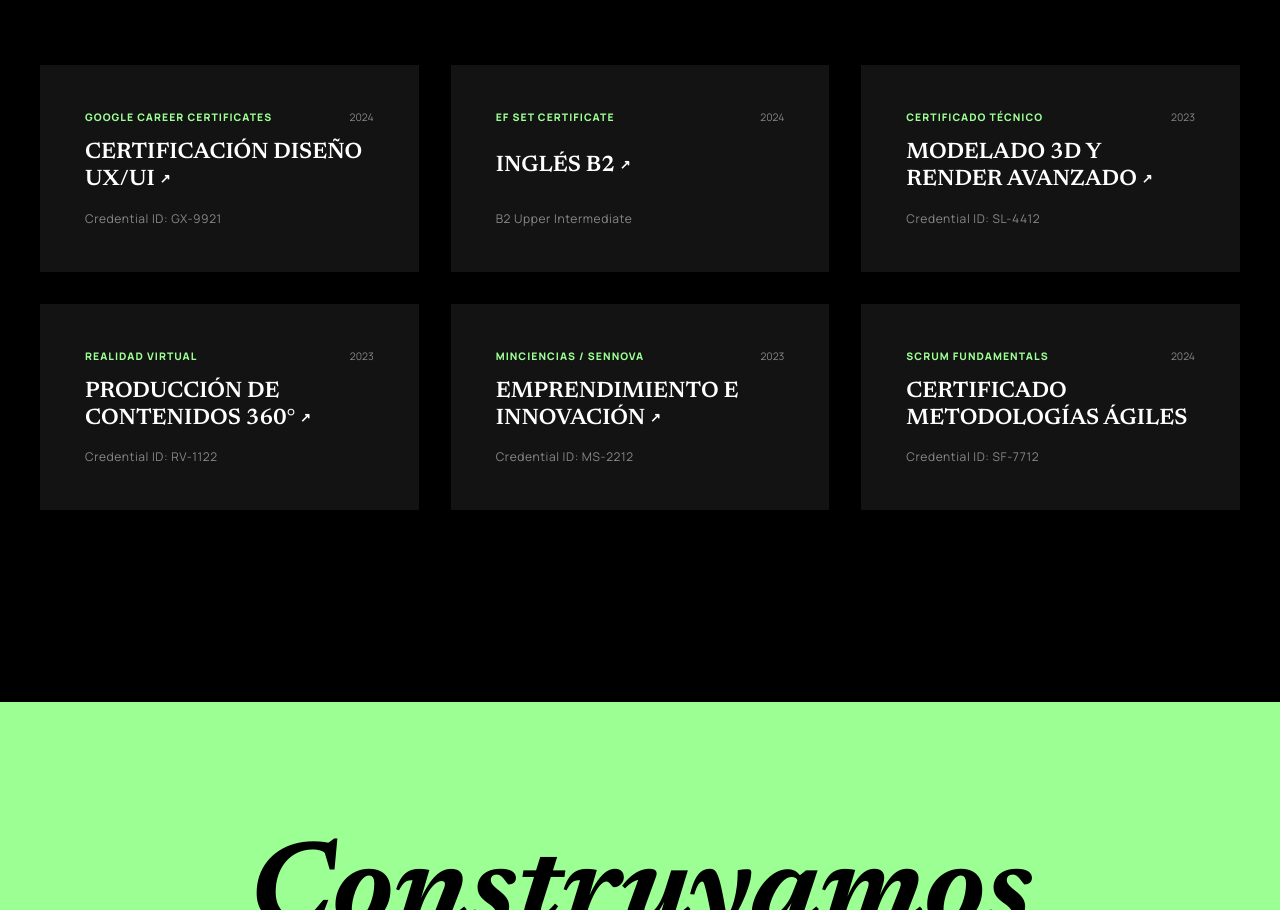
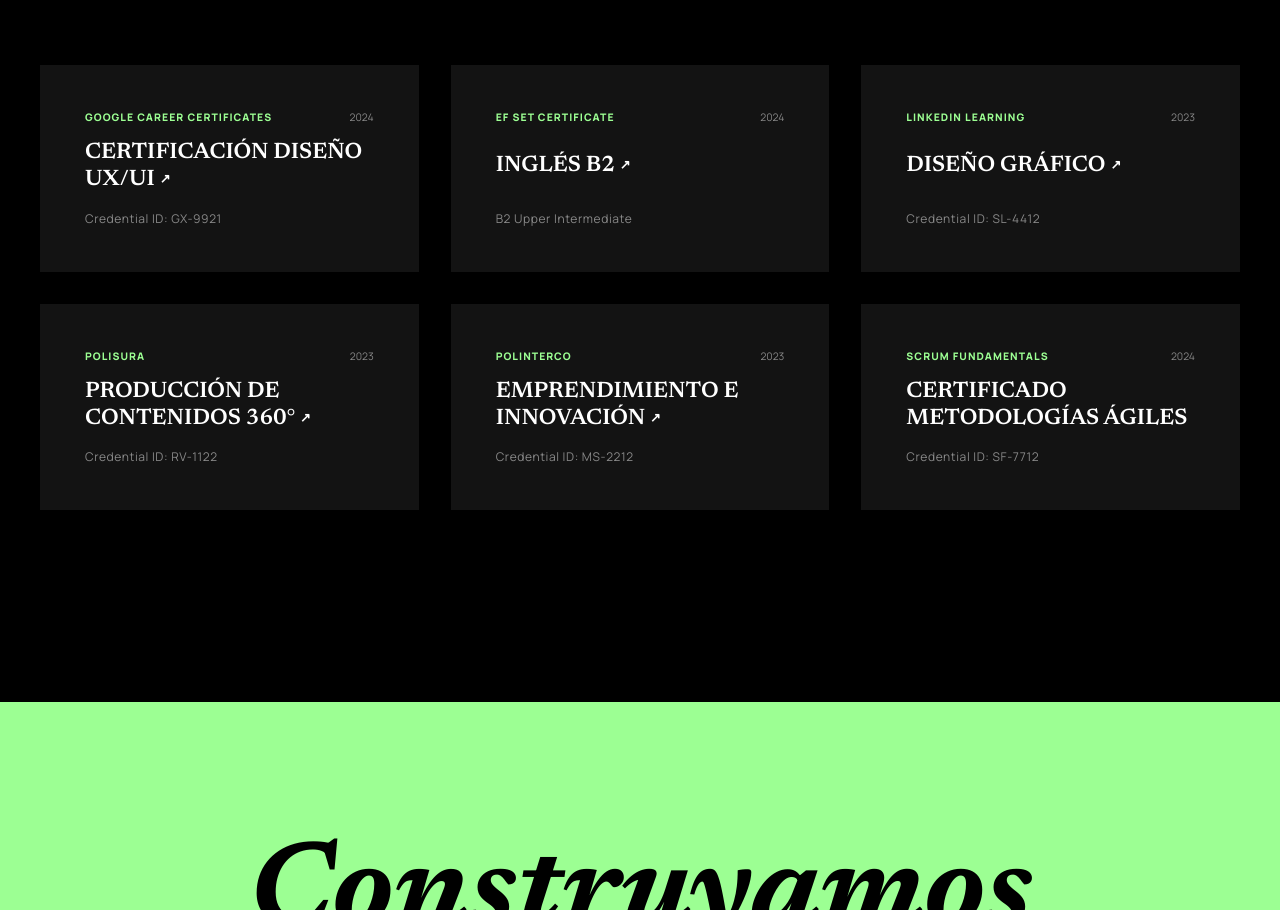
Before and after one commit to yekam97/yekam97.github.io, a Next.js app: page / in a window 1280 px wide. Shown: the part 5643-6553 px from the top of the page. Built offline with nearby package versions, Linux system fonts and the light colour scheme.

Commit message:
feat: Update certification information to match actual credentials from providers

```diff
--- a/components/Certifications.js
+++ b/components/Certifications.js
@@ -17,22 +17,22 @@
     id: 'B2 Upper Intermediate'
   },
   {
-    name: 'MODELADO 3D Y RENDER AVANZADO',
-    issuer: 'CERTIFICADO TÉCNICO',
+    name: 'DISEÑO GRÁFICO',
+    issuer: 'LINKEDIN LEARNING',
     date: '2023',
     url: 'https://www.linkedin.com/learning/certificates/ce1e321bbee3b0af651a8321602d50b335ef11b980a9b6c4c0ce77621cfb069f?trk=backfilled_certificate',
     id: 'Credential ID: SL-4412'
   },
   {
     name: 'PRODUCCIÓN DE CONTENIDOS 360°',
-    issuer: 'REALIDAD VIRTUAL',
+    issuer: 'POLISURA',
     date: '2023',
     url: 'https://api-certificate.polisura.edu.co/certificate.php?data=LVYBQBxdGAReWCxrbXR2cFwNT14LbnZZEw5aAg4UGg9wZmdqIHNbCBIKR2h0WxEXSFAJBFJoITMsMywkBQ0XHENidghAFkMFWl0HBQ==',
     id: 'Credential ID: RV-1122'
   },
   {
     name: 'EMPRENDIMIENTO E INNOVACIÓN',
-    issuer: 'MINCIENCIAS / SENNOVA',
+    issuer: 'POLINTERCO',
     date: '2023',
     url: 'https://api-certificate.polinterco.edu.co/certificate.php?data=LVYBQBxdGAReWCxrPX92e1RZFA4LZ3EISw5aBw5IGlZ7MD1qdSFeXhVQFDl0CkESSFAJBFJoITMsMywkBQ0XHENidghAFkMFWV0FAA==',
     id: 'Credential ID: MS-2212'
```
